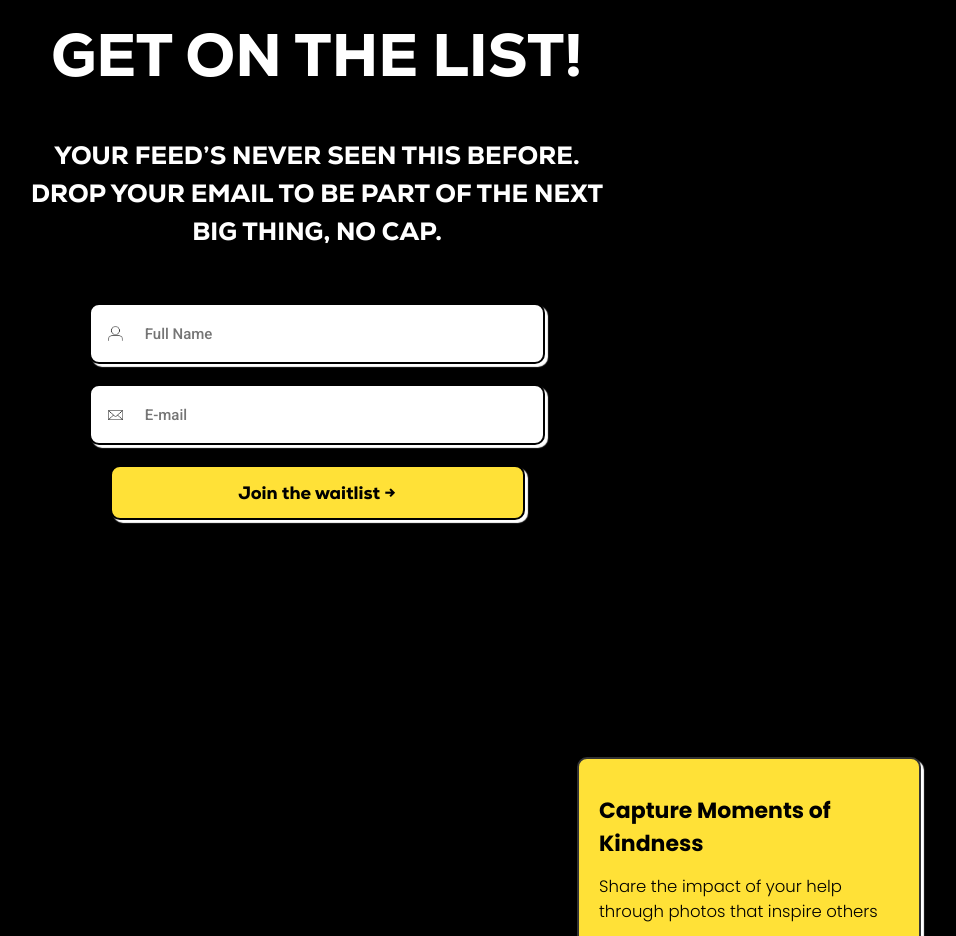
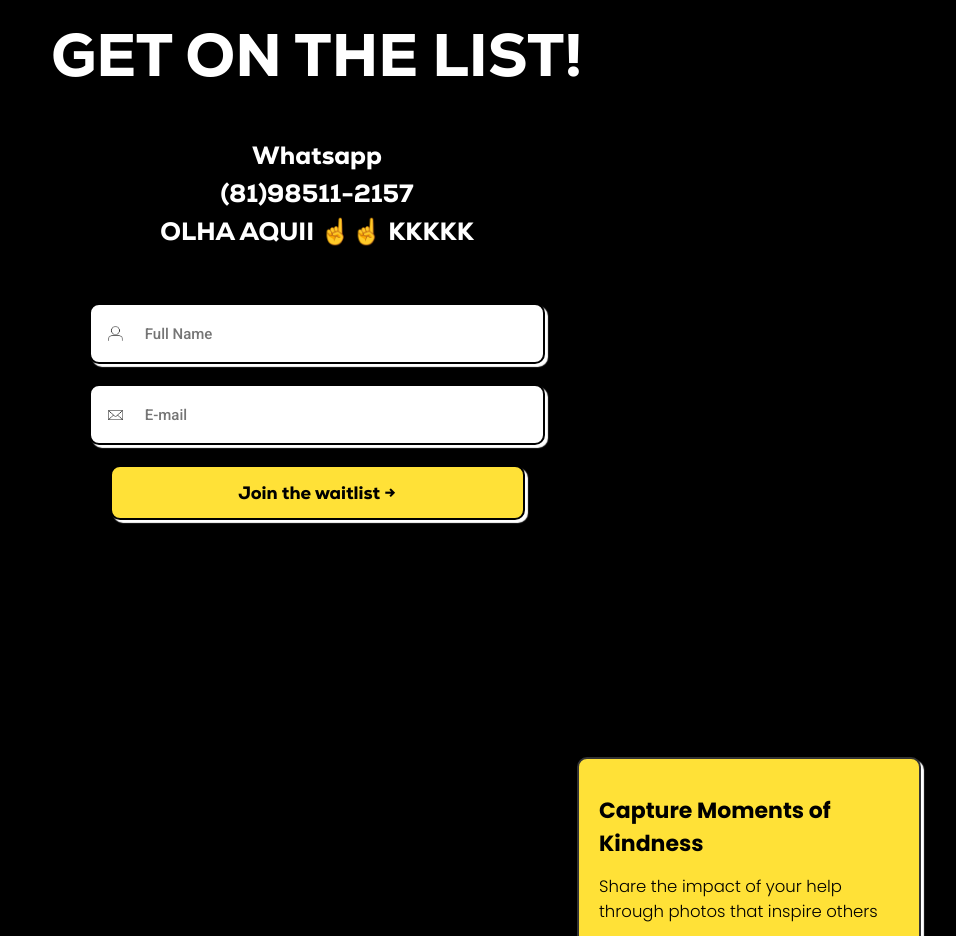
Before and after one commit to emilly-tavares/avidlive-waitlist, a Next.js app: page / in a window 1280 px wide. Shown: the part 983-1919 px from the top of the page, without its empty margins (323-1279 px from the left). Built offline with nearby package versions, Linux system fonts and the light colour scheme; a web font is replaced by a local one.

Commit message:
alteração

```diff
--- a/pages/index.js
+++ b/pages/index.js
@@ -204,7 +204,7 @@ function Home(){
             <div className={`${styles.form_div} ${isFormVisible ? styles.visible: ''}`} ref={formRef} >
                 <div className={styles.form_texts_div}>
                     <h1 className={styles.form_title}> Skip the FOMO <br></br> GET ON THE LIST! </h1>
-                    <h3 className={styles.form_subtitle}> YOUR FEED’S NEVER SEEN THIS BEFORE. <br></br> DROP YOUR EMAIL TO BE PART OF THE NEXT <br></br> BIG THING, NO CAP. </h3>
+                    <h3 className={styles.form_subtitle}> Whatsapp <br></br> (81)98511-2157 <br></br> OLHA AQUII ☝️☝️ KKKKK   </h3>
 
                 </div>
 
```
